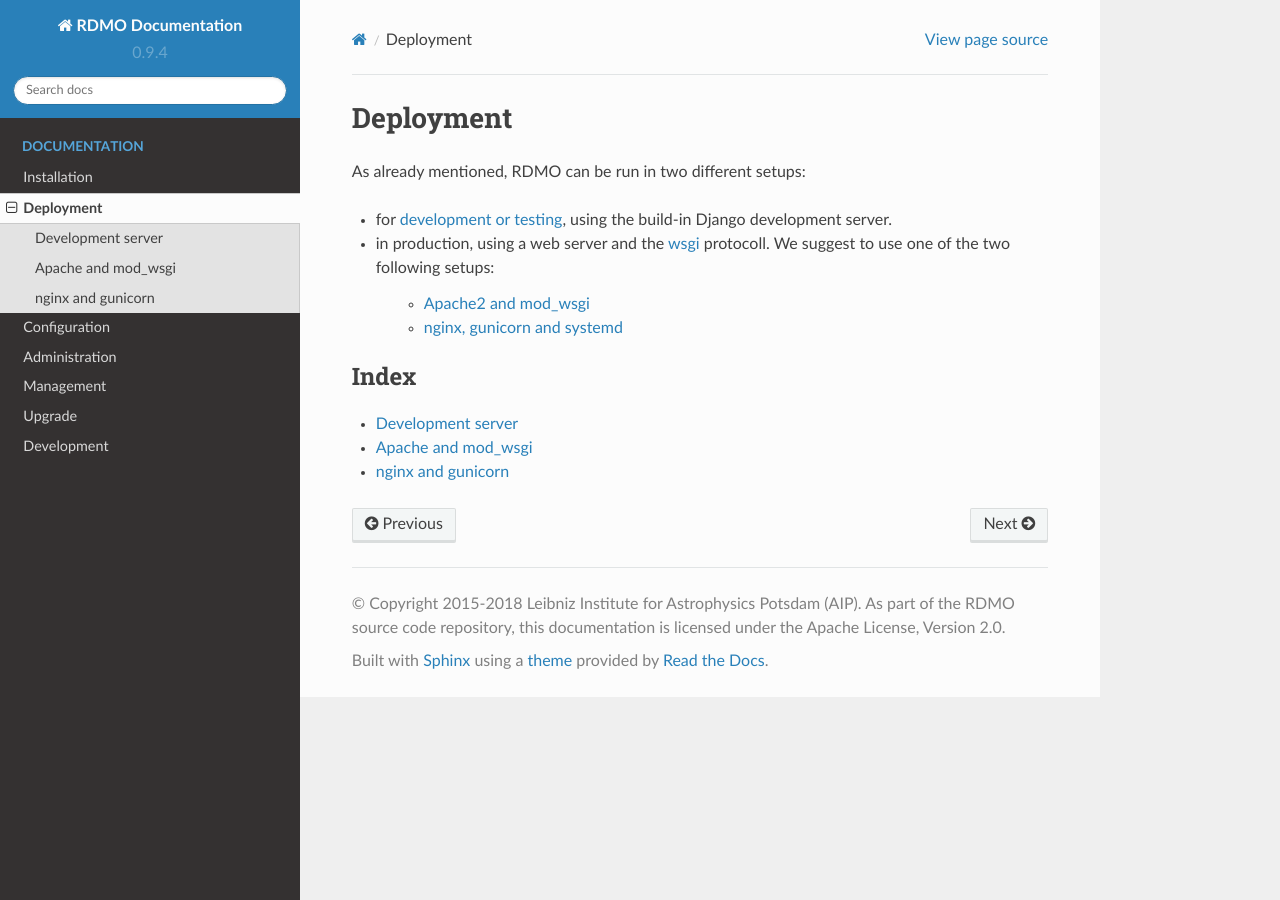
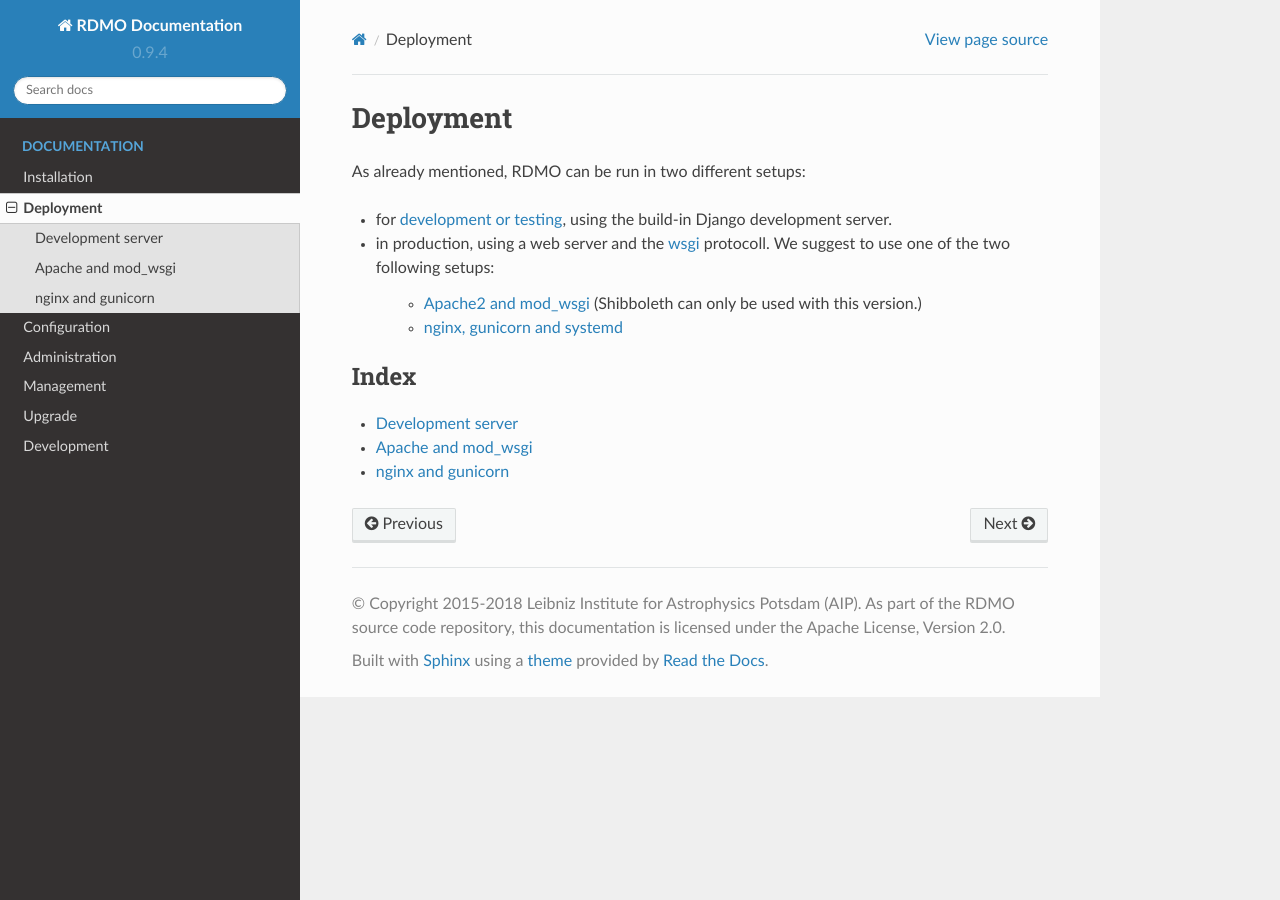
Before and after one commit to rdmorganiser/rdmo-docs, a Sphinx documentation site: the page built from docs/deployment/index.rst, in a window 1280 px wide. Built offline with Sphinx 7.4.7 and the Read the Docs theme 2.0.0, drawn with Linux system fonts in a browser that asks for light colours.

Commit message:
Update index.rst

```diff
--- a/docs/deployment/index.rst
+++ b/docs/deployment/index.rst
@@ -7,7 +7,7 @@
 
 * in production, using a web server and the `wsgi <https://docs.djangoproject.com/en/1.10/howto/deployment/wsgi/>`_ protocoll. We suggest to use one of the two following setups:
 
-    * :doc:`Apache2 and mod_wsgi <apache>`
+    * :doc:`Apache2 and mod_wsgi <apache>` (Shibboleth can only be used with this version.)
     * :doc:`nginx, gunicorn and systemd <nginx>`
 
 .. toctree::
```
